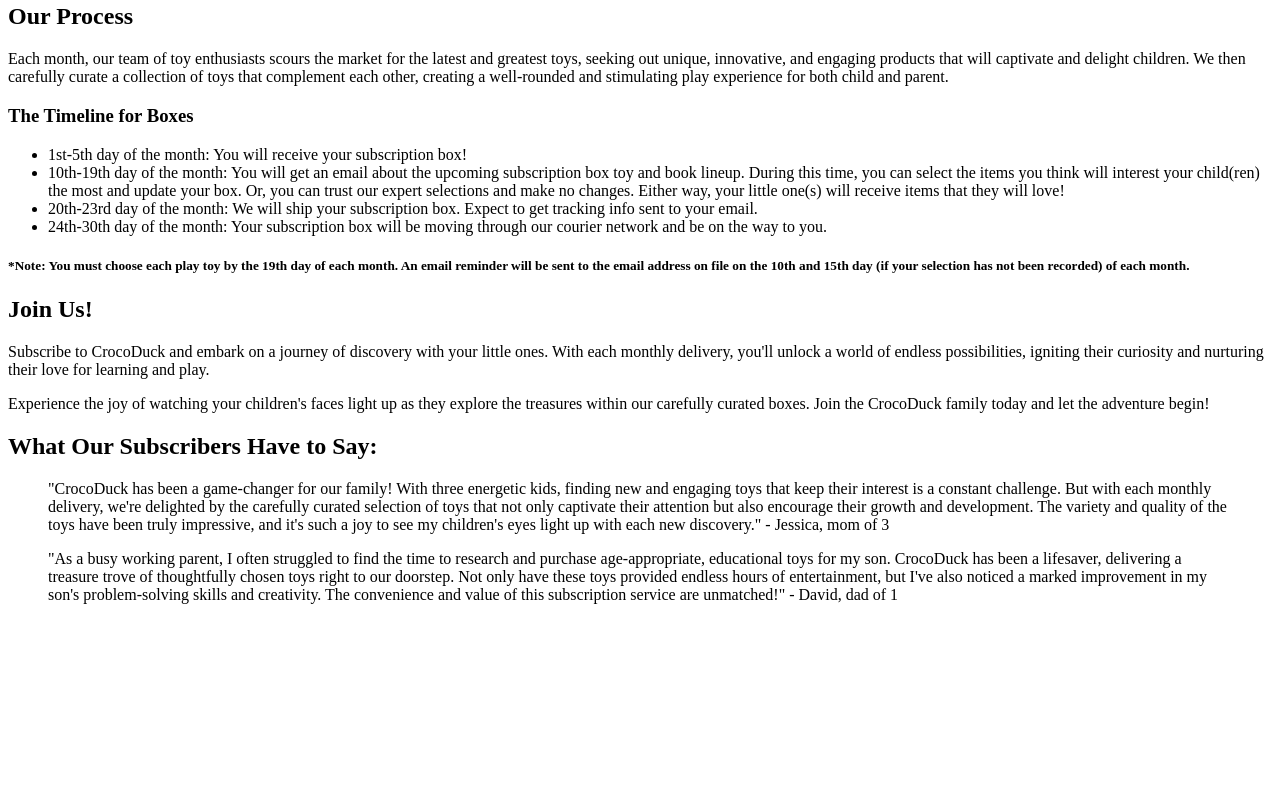
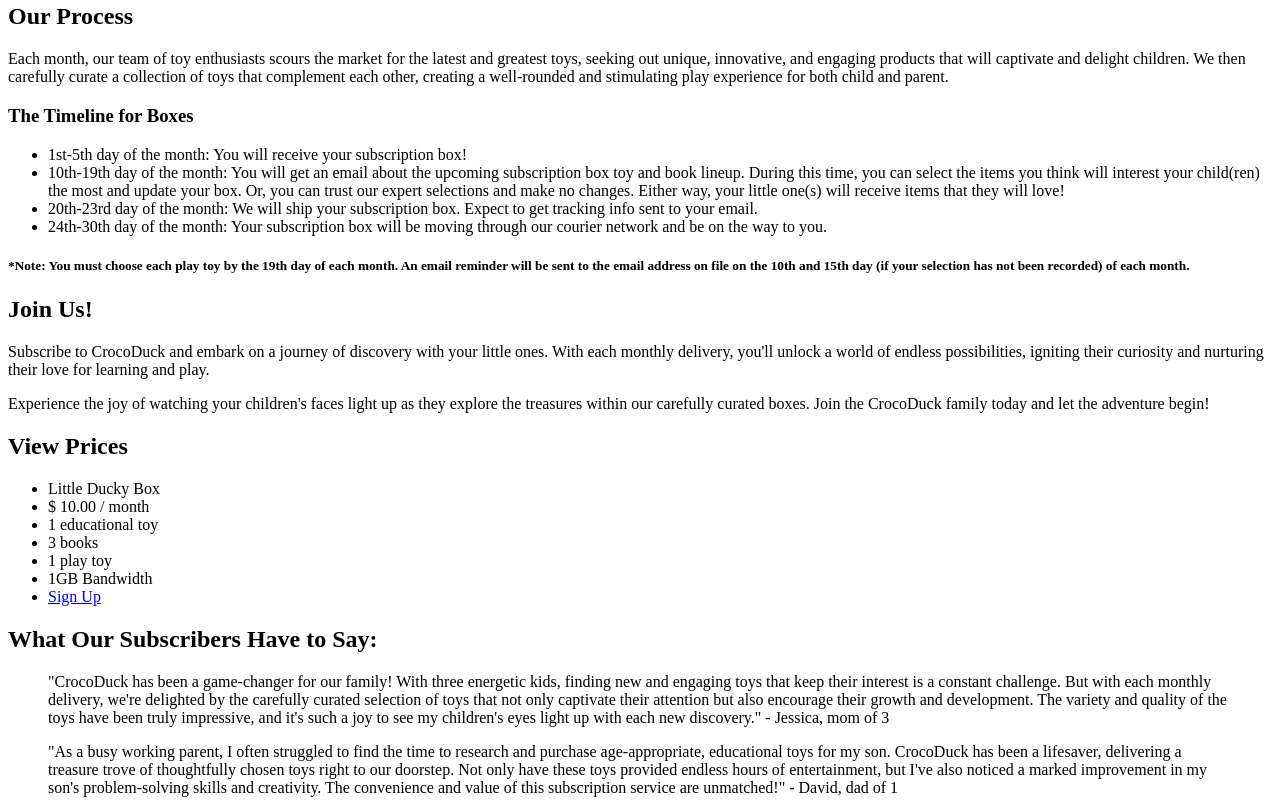
Before and after one commit to stinso65/css-frameworks, a plain HTML site: page index.html in a window 1280 px wide. Shown: the part 403-1206 px from the top of the page. Before the commit the page ends 1023 px from the top, so only its background shows below. Drawn offline with Linux system fonts and the light colour scheme.

Commit message:
attempted to add price cards

```diff
--- a/index.html
+++ b/index.html
@@ -40,6 +40,18 @@
       <p>
         Experience the joy of watching your children's faces light up as they explore the treasures within our carefully curated boxes. Join the CrocoDuck family today and let the adventure begin!
       </p>
+    <h2>View Prices</h2>
+    <div class="columns">
+      <ul class="prices">
+        <li class="header">Little Ducky Box</li>
+        <li class="grey">$ 10.00 / month</li>
+        <li>1 educational toy</li>
+        <li>3 books</li>
+        <li>1 play toy</li>
+        <li>1GB Bandwidth</li>
+        <li class="grey"><a href="#" class="button">Sign Up</a></li>
+      </ul>
+    </div>
     <h2>What Our Subscribers Have to Say:</h2>
       <blockquote>
         "CrocoDuck has been a game-changer for our family! With three energetic kids, finding new and engaging toys that keep their interest is a constant challenge. But with each monthly delivery, we're delighted by the carefully curated selection of toys that not only captivate their attention but also encourage their growth and development. The variety and quality of the toys have been truly impressive, and it's such a joy to see my children's eyes light up with each new discovery." - Jessica, mom of 3
```
